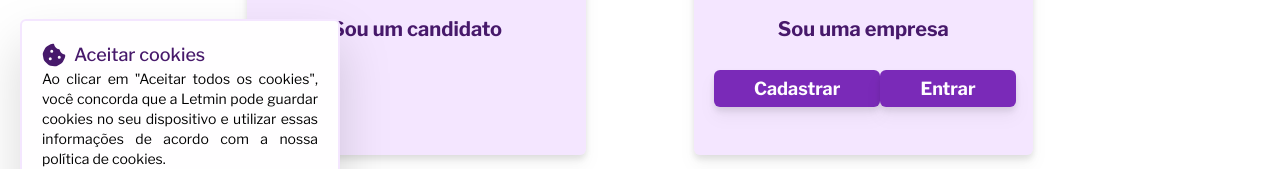
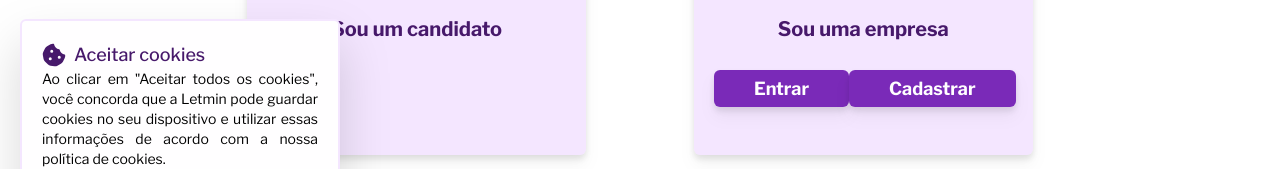
Before and after one commit to LETMIN-Corp/letmin-client, a React (Vite) app: page /register in a window 1280 px wide. Shown: the part 533-702 px from the top of the page. Built offline with nearby package versions, Linux system fonts and the light colour scheme; no server answers.

Commit message:
Update Register.tsx

```diff
--- a/src/Views/Register.tsx
+++ b/src/Views/Register.tsx
@@ -43,13 +43,13 @@
                 <div className="grid grid-cols-1 flex flex-col justify-center items-center md:grid-cols-2 gap-10 w-10/12 lg:w-8/12  my-6 md:my-10">
                     <RegisterCard>
                         <div className="w-48 h-48 border-4 rounded-full flex items-center justify-center">
-                            <FontAwesomeIcon icon={faUser} className="text-9xl" />
+                            <FontAwesomeIcon icon={ faUser } className="text-9xl" />
                         </div>
                         <div className="text-dark-purple text-center mb-5 font-bold text-lg lg:text-xl mt-8 mb-8">
                             Sou um candidato
                         </div>
 
-                        <GoogleOAuthProvider clientId={CLIENT_ID}>
+                        <GoogleOAuthProvider clientId={ CLIENT_ID }>
                             <GoogleLogin
                                 onSuccess={(credentialResponse) => {
                                     handleLogin(credentialResponse);
@@ -59,21 +59,21 @@
                     </RegisterCard>
                     <RegisterCard>
                         <div className=" w-48 h-48 border-4 rounded-full flex items-center justify-center">
-                            <FontAwesomeIcon icon={faBuilding} className="text-9xl" />
+                            <FontAwesomeIcon icon={ faBuilding } className="text-9xl" />
                         </div>
                         <div className="text-dark-purple text-center mb-5 font-bold text-lg lg:text-xl mt-8 mb-8">
                             Sou uma empresa
                         </div>
 
-                        <div className="flex flex-col lg:flex-row w-full items-center justify-around">
+                        <div className="flex flex-col xl:flex-row w-full items-center justify-around">
                             <div>
+                                <SecondaryLink text="Entrar" path="/company/login" />
+                            </div>
+                            <div className="mt-8 xl:mt-0">
                                 <SecondaryLink
                                     text="Cadastrar"
                                     path="/register/company"
                                 />
-                            </div>
-                            <div className="mt-8 lg:mt-0">
-                                <SecondaryLink text="Entrar" path="/company/login" />
                             </div>
                         </div>
                     </RegisterCard>
```
